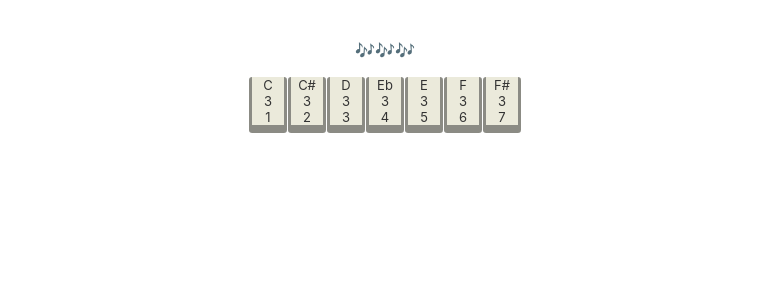
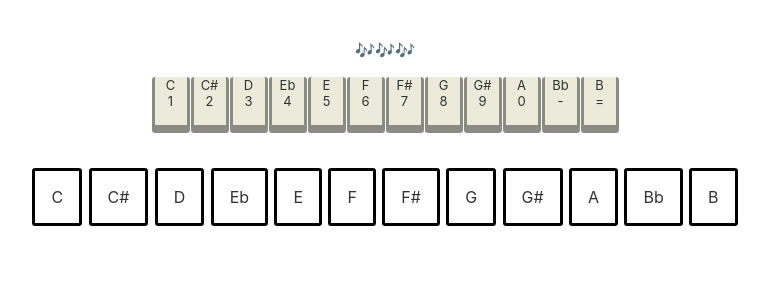
Before and after one commit to colintsteele/tbk, a Svelte app: page / in a window 1280 px wide. Shown: the top 300 px of the page, without its empty margins (255-1024 px from the left). Built offline with nearby package versions, Linux system fonts and the light colour scheme.

Commit message:
Assignable keys

```diff
--- a/src/App.svelte
+++ b/src/App.svelte
@@ -1,19 +1,19 @@
 <script lang="ts">
 import Natural from "./components/Natural.svelte"
+import Note from "./components/Note.svelte"
 import type Key from "./key"
 import type KeyHandler from "./keyHandler"
+import { currentNote, assigningNote } from "./stores";
 
 	export let keyHandler: KeyHandler
 	export let keys: Array<Key>
-
-	let naturals = [];
+	let notes = keys.map( key => key[1].note )
+	let noteComponents = {};
+	let nNaturals = {};
 
 	function handleKeydown(e: KeyboardEvent) {
-		naturals.map((natural) => {
-			if(natural.key.key === e.key){
-				natural.pressKey()
-			}
-		})
+		let key = nNaturals[e.key]
+		key && key.pressKey()
 	}
 </script>
 
@@ -22,9 +22,19 @@ import type KeyHandler from "./keyHandler"
 
 <main>
 	<p> 🎶🎶🎶 </p>
-	{#each keys as key, i }
-	  <Natural key={ key[1] } bind:this={naturals[i]}/>
-	{/each}
+	<div id="piano">
+		{#each keys as key }
+			<Natural key={ key[1] } bind:this={nNaturals[key[1].key]}/>
+		{/each}
+	</div>
+
+	<div id="noteSelector">
+		{#each notes as note }
+			<Note note={ note } bind:this={noteComponents[note]}/>
+		{/each}
+	</div>
+
+
 </main>
 
 <style>
@@ -37,6 +47,9 @@ import type KeyHandler from "./keyHandler"
 		margin: 0 auto;
 	}
 
+	#noteSelector {
+		margin-top: 2em;
+	}
 	h4 {
 		color: #ff3e00;
 		font-size: 2em;
--- a/src/components/Natural.svelte
+++ b/src/components/Natural.svelte
@@ -1,14 +1,26 @@
 <svelte:options accessors={true}/>
 
 <script module="module" lang="ts">
+import { get } from "svelte/store";
+
 import type Key from "../key"
-    let keyDown = false
+import { currentNote, assigningNote } from "../stores";
+
+    let keyDown: boolean = false
+    let assignedKey: string = null;
 
     export let key: Key
+
     export function pressKey() {
-        key.play()
-        keyDown = true
-        setTimeout(keyUp, 100)
+        let shouldAssign = get(assigningNote);
+        if (shouldAssign == true) {
+            key.note = assignedKey;
+            assigningNote.set(false)
+        } else {
+            key.play()
+            keyDown = true
+            setTimeout(keyUp, 100)
+        }
     }
 
     const onClick = () => {
@@ -18,11 +30,15 @@ import type Key from "../key"
     const keyUp = () => {
         keyDown = false
     }
+
+    currentNote.subscribe(value => {
+        assignedKey = value
+    })
 </script>
 
 <div class='natural' class:pressed="{keyDown === true}" on:click={onClick}>
     <span> {key.note} </span>
-    <span> {key.octave} </span>
+    <!-- <span> {key.octave} </span> -->
     <span> {key.key} </span>
 </div>
 
--- /dev/null
+++ b/src/components/Note.svelte
@@ -0,0 +1,28 @@
+
+<svelte:options accessors={true}/>
+
+<script module="module" lang='ts'>
+import { assigningNote, currentNote } from "../stores";
+
+    export let note: string
+
+    const onClick = () => {
+        currentNote.set(note)
+        assigningNote.set(true);
+    }
+</script>
+
+<div class='noteblock' on:click={onClick}>
+    <span> {note} </span>
+</div>
+
+<style>
+    div {
+        display: inline-block;
+        padding: 1em;
+        margin: .2em;
+        border-radius: .2em;
+        border-style: solid;
+        border-color: black;
+    }
+</style>
--- a/src/main.ts
+++ b/src/main.ts
@@ -33,7 +33,7 @@ const app = new App({
 	target: document.body,
 	props: {
 		keyHandler: keyHandler,
-		keys: Object.entries(keys).slice(0, 7)
+		keys: Object.entries(keys).slice(0, 12)
 	}
 });
 
--- /dev/null
+++ b/src/stores.ts
@@ -0,0 +1,4 @@
+import { writable } from 'svelte/store';
+
+export const currentNote = writable(null);
+export const assigningNote = writable(false);
```
